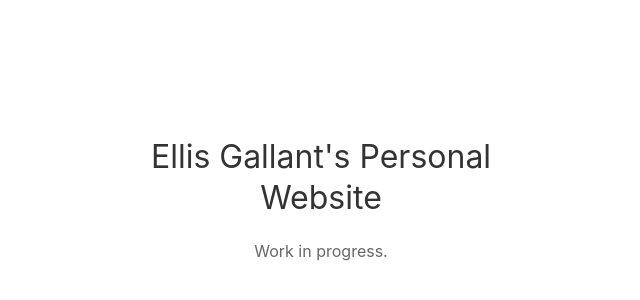
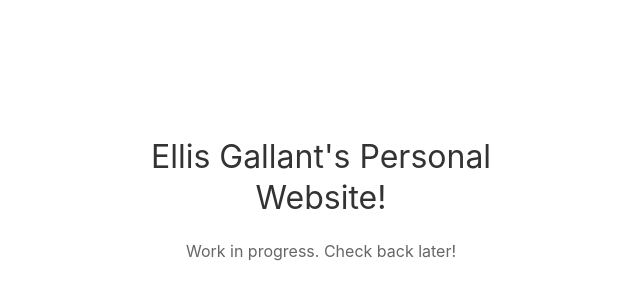
Before and after one commit to MorganGallant/ellis-website, a plain HTML site: page index.html in a window 1280 px wide. Shown: the part 68-368 px from the top of the page, without its empty margins (319-959 px from the left). Drawn offline with Linux system fonts and the light colour scheme.

Commit message:
Update index.html

```diff
--- a/index.html
+++ b/index.html
@@ -11,8 +11,8 @@
 			<div class="uk-section uk-section-large uk-text-center">
 				<div class="uk-inline-block uk-width-large">
 					<div class="uk-position-cover uk-position-large">
-						<h2 class="uk-margin-remove">Ellis Gallant's Personal Website</h2>
-						<p>Work in progress.</p>
+						<h2 class="uk-margin-remove">Ellis Gallant's Personal Website!</h2>
+						<p>Work in progress. Check back later!</p>
 					</div>
 				</div>
 			</div>
```
